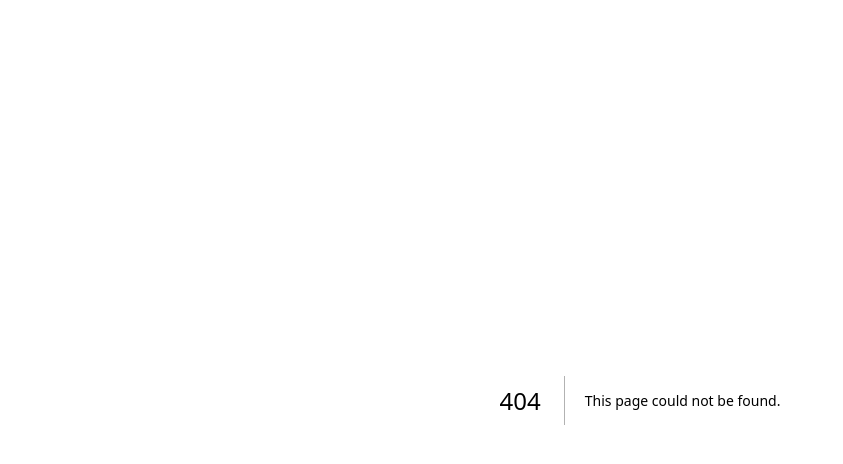
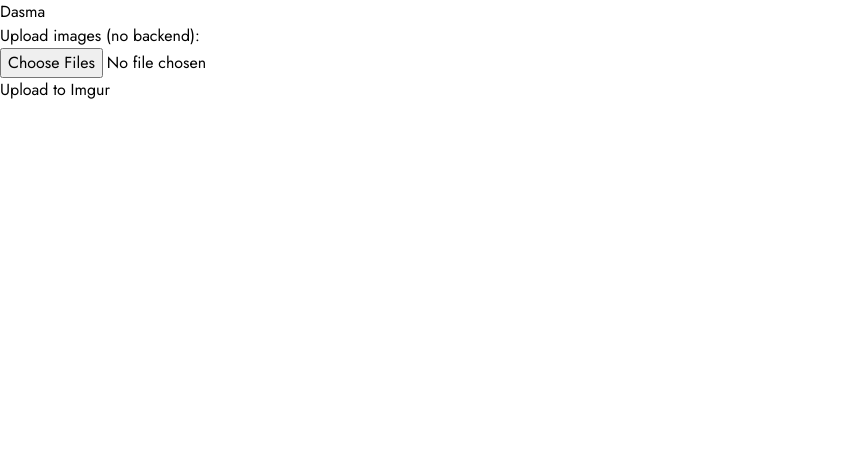
Before and after one commit to besjanhallaqi/portfolio, a Next.js app: page /dasma in a window 1280 px wide. Before the commit this address had no page. Shown: the top 464 px of the page, without its empty margins (0-843 px from the left). Built offline with nearby package versions, Linux system fonts and the light colour scheme.

Commit message:
added dasma page

```diff
--- a/package.json
+++ b/package.json
@@ -11,6 +11,7 @@
   "dependencies": {
     "@react-three/drei": "^9.121.4",
     "@react-three/fiber": "^8.17.14",
+    "axios": "^1.9.0",
     "next": "13.0.2",
     "next-seo": "^6.6.0",
     "react": "18.2.0",
--- /dev/null
+++ b/pages/dasma.js
@@ -0,0 +1,90 @@
+import { useState } from "react";
+import axios from "axios";
+
+export default function Dasma() {
+  const [files, setFiles] = useState([]);
+  const [status, setStatus] = useState("");
+  const [uploadedUrls, setUploadedUrls] = useState([]);
+
+  const handleFileChange = (e) => {
+    setFiles(Array.from(e.target.files));
+  };
+  const handleUpload = async () => {
+    if (files.length === 0) {
+      setStatus("Please select images to upload.");
+      return;
+    }
+
+    const clientId = "3f482672556e428";
+    setStatus("Uploading...");
+    const uploaded = [];
+
+    for (const file of files) {
+      if (file.size > 10 * 1024 * 1024) {
+        setStatus(`File ${file.name} is too large (max 10MB).`);
+        return;
+      }
+
+      const formData = new FormData();
+      formData.append("image", file);
+
+      try {
+        const response = await fetch("https://api.imgur.com/3/image", {
+          method: "POST",
+          headers: {
+            Authorization: `Client-ID ${clientId}`,
+          },
+          body: formData,
+        });
+
+        const result = await response.json();
+
+        if (!response.ok) {
+          throw new Error(result?.data?.error || "Upload failed");
+        }
+
+        uploaded.push(result.data.link);
+      } catch (error) {
+        console.error("Upload failed:", error);
+        setStatus("Failed to upload one or more images.");
+        return;
+      }
+    }
+
+    setUploadedUrls(uploaded);
+    setStatus("Upload complete!");
+    setFiles([]);
+  };
+
+  return (
+    <div>
+      <h1>Dasma</h1>
+      <p>Upload images (no backend):</p>
+
+      <input
+        type="file"
+        accept="image/*"
+        multiple
+        onChange={handleFileChange}
+      />
+      <br />
+      <button onClick={handleUpload}>Upload to Imgur</button>
+      <p>{status}</p>
+
+      {uploadedUrls.length > 0 && (
+        <div>
+          <h3>Uploaded Images:</h3>
+          {uploadedUrls.map((url, idx) => (
+            <img
+              key={idx}
+              src={url}
+              alt={`Uploaded ${idx}`}
+              width={150}
+              style={{ margin: 8 }}
+            />
+          ))}
+        </div>
+      )}
+    </div>
+  );
+}
```
Also changed, not shown: 2 other files (tests, documents, lock files or other folders).
